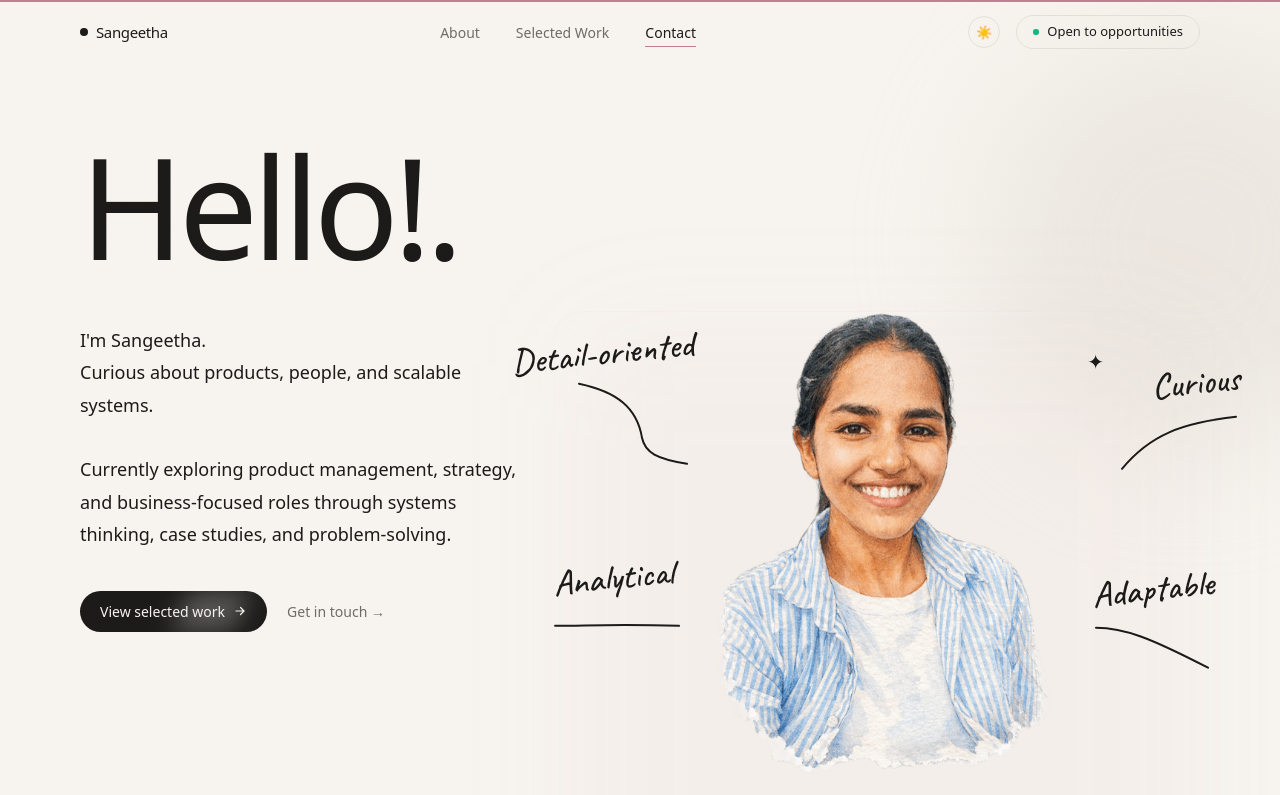
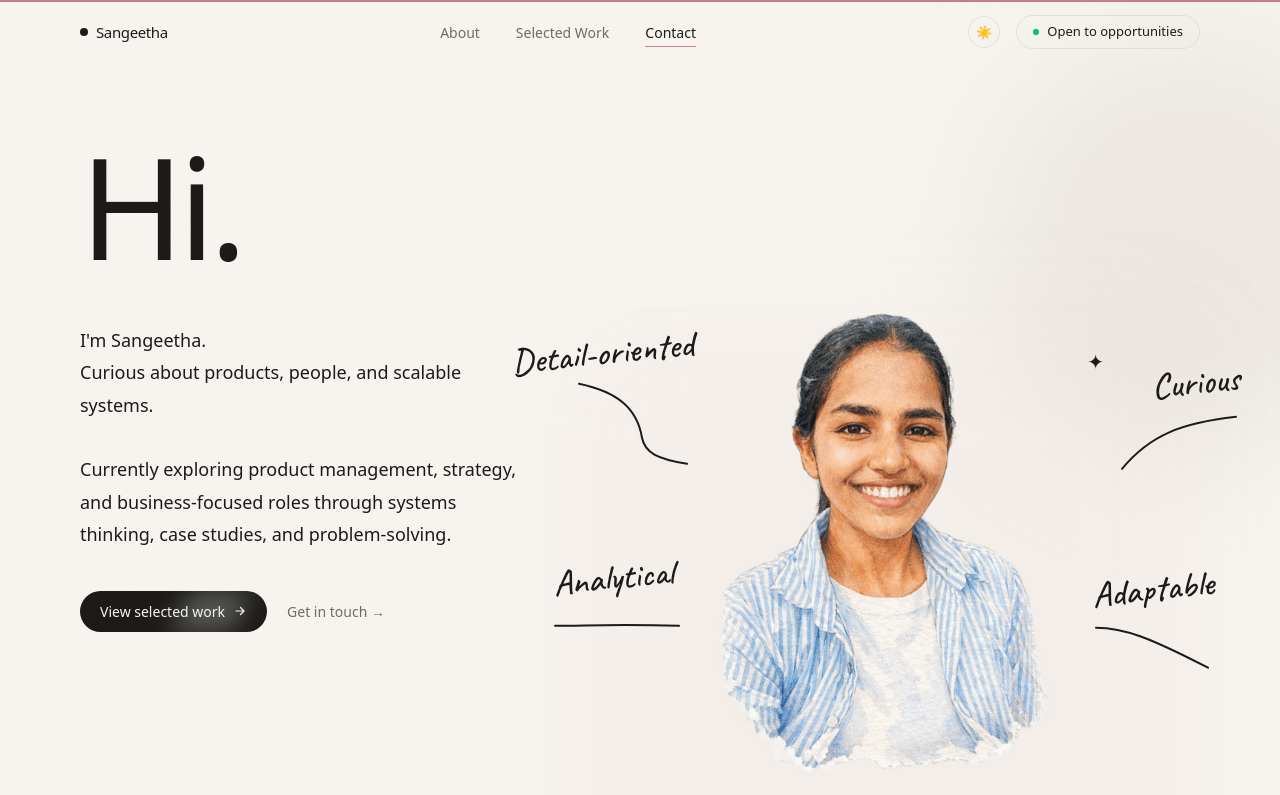
Before and after one commit to SangeethaDurgam8/My-Portfolio, a Next.js app: page / in a window 1280 px wide. Shown: the top 795 px of the page. Built offline with nearby package versions, Linux system fonts and the light colour scheme.

Commit message:
updated portfolio

```diff
--- a/components/Hero.tsx
+++ b/components/Hero.tsx
@@ -35,7 +35,7 @@ export default function Hero() {
             variants={heroItem}
             className="serif text-[20vw] sm:text-[15vw] md:text-[11vw] leading-[0.88] tracking-tightest font-normal"
           >
-            <span className="block">Hello!.</span>
+            <span className="block">Hi.</span>
           </motion.h1>
 
           {/* Main Grid */}
```
